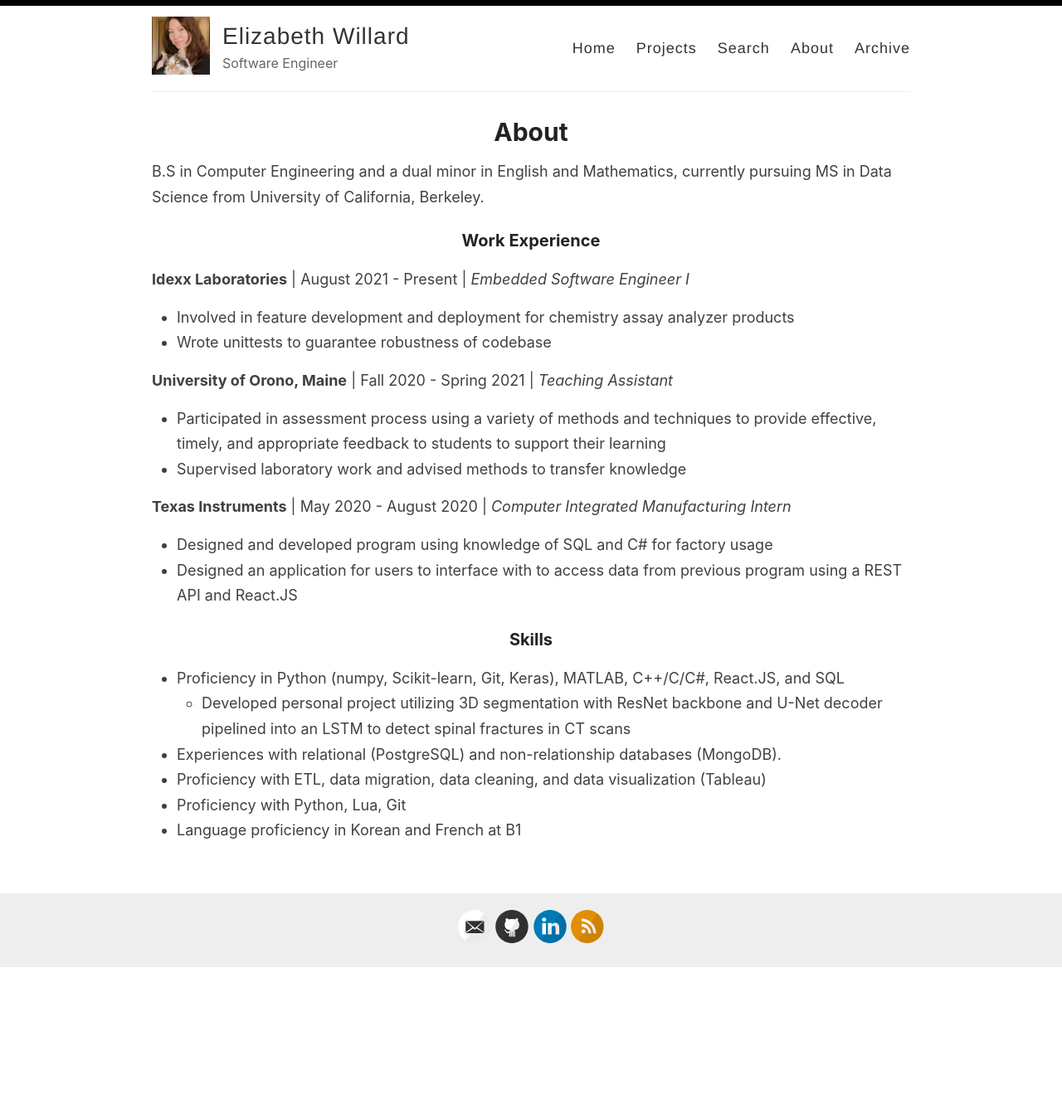
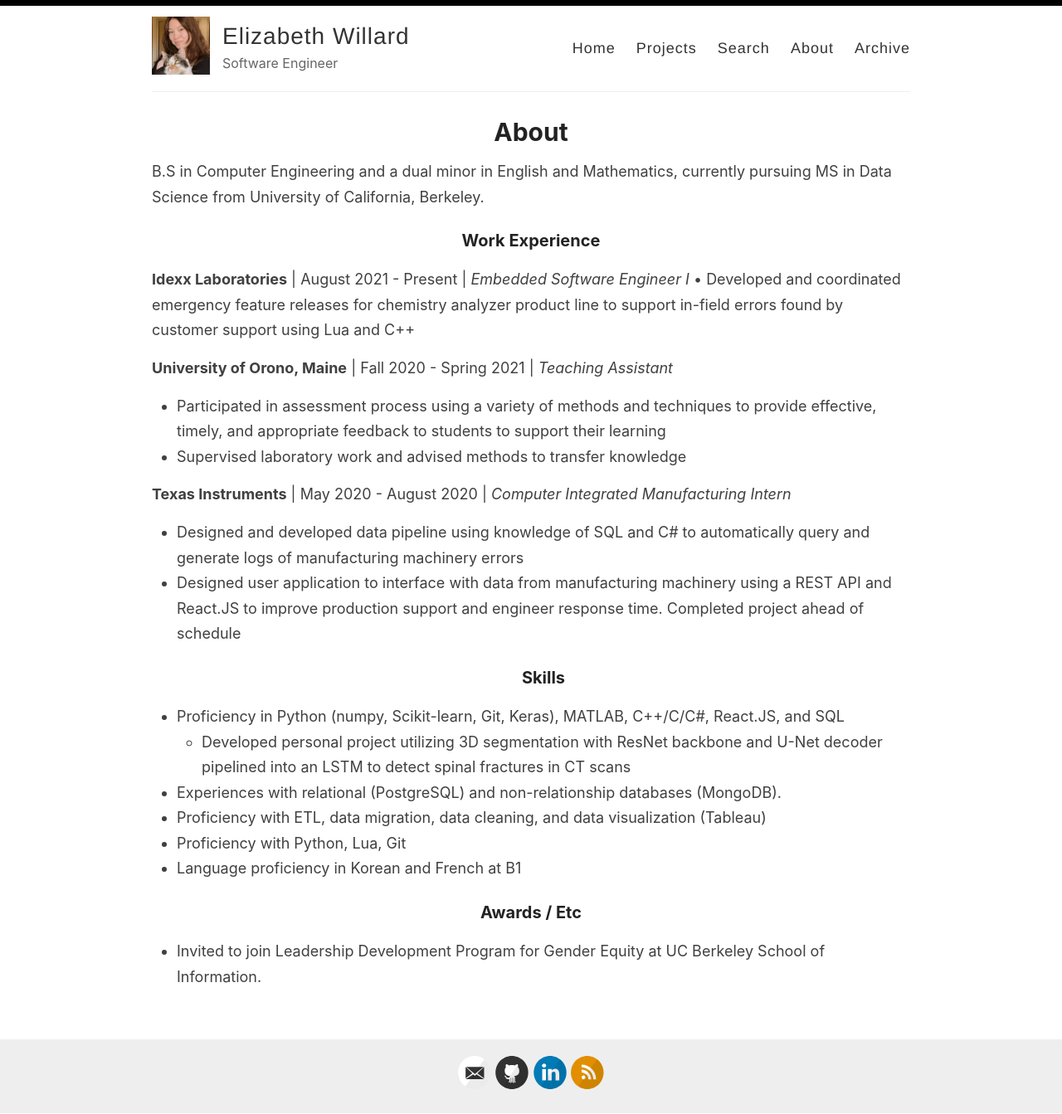
Before and after one commit to elizabethwillard/elizabethwillard.github.io, a Jekyll site: the page built from _pages/about.md, in a window 1280 px wide. Shown: the whole page at 83% size. Built offline with Jekyll 4.4.1, drawn with Linux system fonts in a browser that asks for light colours; a file with an impossible date is left out; before the commit the page ends 1166 px from its top, so only the background shows below that.

Commit message:
Update about.md

```diff
--- a/_pages/about.md
+++ b/_pages/about.md
@@ -8,8 +8,7 @@ B.S in Computer Engineering and a dual minor in English and Mathematics, current
 
 ### Work Experience
 **Idexx Laboratories** | August 2021 - Present | *Embedded Software Engineer I*
-- Involved in feature development and deployment for chemistry assay analyzer products
-- Wrote unittests to guarantee robustness of codebase
+    • Developed and coordinated emergency feature releases for chemistry analyzer product line to support in-field errors found by customer support using Lua and C++
 
 **University of Orono, Maine** | Fall 2020 - Spring 2021 | *Teaching Assistant*
 - Participated in assessment process using a variety of methods and techniques to provide effective, timely, and appropriate feedback to students to support their learning
@@ -17,9 +16,8 @@ B.S in Computer Engineering and a dual minor in English and Mathematics, current
 
 
 **Texas Instruments** | May 2020 - August 2020 | *Computer Integrated Manufacturing Intern*
-- Designed and developed program using knowledge of SQL and C# for factory usage
-- Designed an application for users to interface with to access data from previous program using a REST API and React.JS
-
+- Designed and developed data pipeline using knowledge of SQL and C# to automatically query and generate logs of manufacturing machinery errors
+- Designed user application to interface with data from manufacturing machinery using a REST API and React.JS to improve production support and engineer response time. Completed project ahead of schedule
 ### Skills
 - Proficiency in Python (numpy, Scikit-learn, Git, Keras), MATLAB, C++/C/C#, React.JS, and SQL
     - Developed personal project utilizing 3D segmentation with ResNet backbone and U-Net decoder pipelined into an LSTM to detect spinal fractures in CT scans
@@ -27,3 +25,6 @@ B.S in Computer Engineering and a dual minor in English and Mathematics, current
 - Proficiency with ETL, data migration, data cleaning, and data visualization (Tableau)
 - Proficiency with Python, Lua, Git
 - Language proficiency in Korean and French at B1
+
+### Awards / Etc
+- Invited to join Leadership Development Program for Gender Equity at UC Berkeley School of Information.
```
